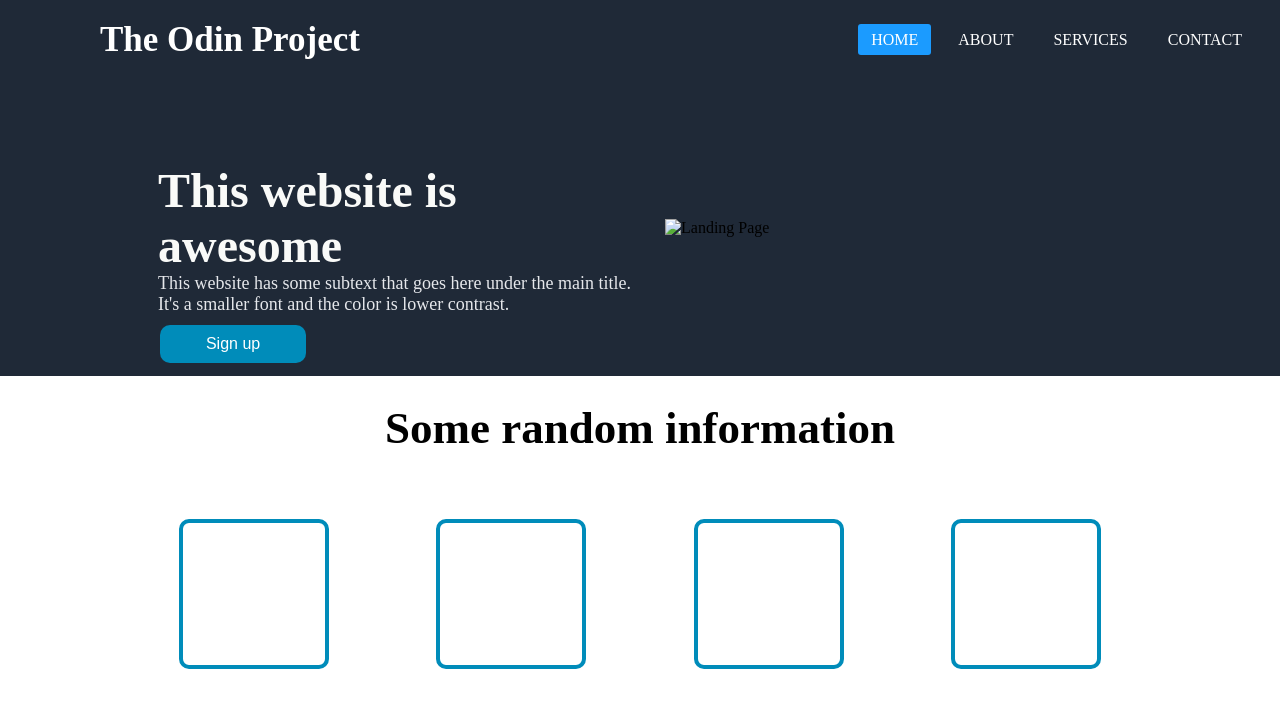
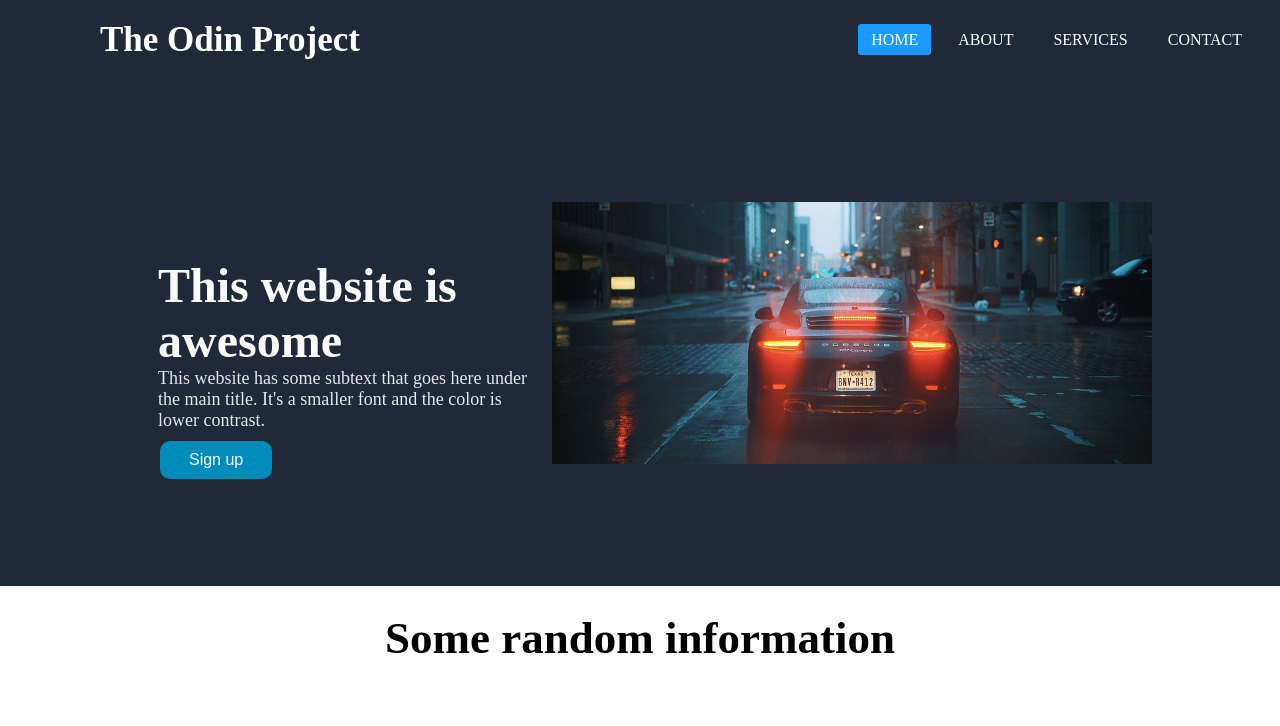
Before and after one commit to salmanakhtar57/Landing-Page, a plain HTML site: page index.html in a window 1280 px wide. Shown: the top 726 px of the page. Drawn offline with Linux system fonts and the light colour scheme.

Commit message:
change photo and adjust its size

```diff
--- a/index.html
+++ b/index.html
@@ -46,7 +46,7 @@
                 <button type="submit" class="signupbtn">Sign up</button>
             </div>
             <div class="hero-img">
-                <img src="" alt="Landing Page">
+                <img src="car.jpg" alt="Landing Page">
             </div>
 
         </div>
--- a/style.css
+++ b/style.css
@@ -139,7 +139,8 @@ section .header {
 }
 .hero-img img {
   object-fit: contain;
-  max-width: 100%;
+  max-width: 600px;
+  height: 500px;
 }
 .main-message button {
     background-color: #008CBA;
```
Also changed, not shown: car.jpg (added), sample.png (deleted).
